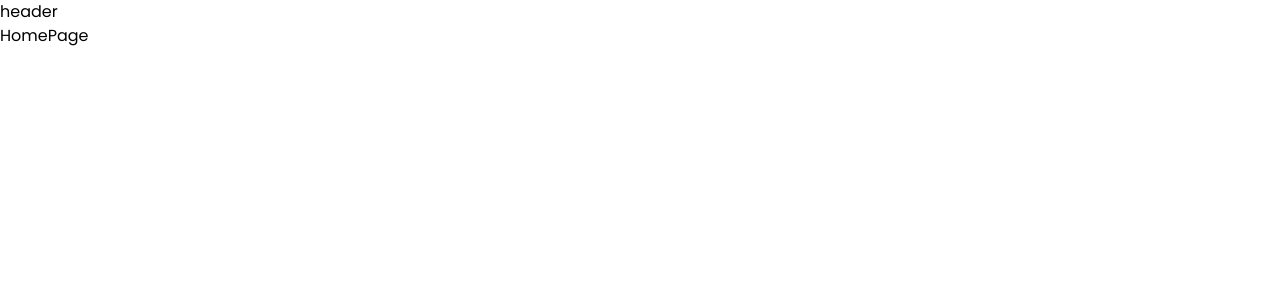
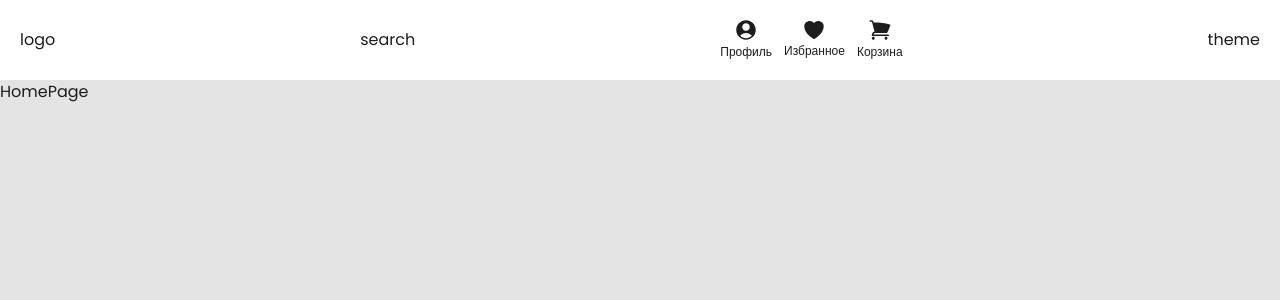
Before and after one commit to blinklay/guitar-store-mern, a React (Vite) app in the folder client/: page / in a window 1280 px wide. Shown: the top 300 px of the page. Built offline with nearby package versions, Linux system fonts and the light colour scheme.

Commit message:
Create Navigation Component

```diff
--- /dev/null
+++ b/client/src/components/Header.jsx
@@ -0,0 +1,16 @@
+import Navigation from "./Navigation/Navigation";
+
+export default function Header() {
+  return (
+    <header className="p-5 bg-header">
+      <div className="container mx-auto">
+        <div className="flex items-center gap-3 justify-between">
+          <p>logo</p>
+          <p>search</p>
+          <Navigation />
+          <p>theme</p>
+        </div>
+      </div>
+    </header>
+  );
+}
--- /dev/null
+++ b/client/src/components/Icons/CartIcon.jsx
@@ -0,0 +1,24 @@
+export default function CartIcon() {
+  return (
+    <svg
+      width="22"
+      height="20"
+      viewBox="0 0 22 20"
+      fill="none"
+      xmlns="http://www.w3.org/2000/svg"
+    >
+      <path
+        d="M1.25 0.25C0.835786 0.25 0.5 0.585786 0.5 1C0.5 1.41421 0.835786 1.75 1.25 1.75H2.63568C2.80558 1.75 2.95425 1.86422 2.99803 2.02838L5.55576 11.6199C3.94178 12.0385 2.75 13.5051 2.75 15.25C2.75 15.6642 3.08579 16 3.5 16H19.25C19.6642 16 20 15.6642 20 15.25C20 14.8358 19.6642 14.5 19.25 14.5H4.37803C4.68691 13.6261 5.52034 13 6.5 13H17.7183C18.0051 13 18.2668 12.8364 18.3925 12.5785C19.5277 10.249 20.5183 7.83603 21.3527 5.35126C21.4191 5.15357 21.4002 4.93716 21.3005 4.75399C21.2008 4.57082 21.0294 4.43743 20.8273 4.38583C16.0055 3.15442 10.9536 2.5 5.75 2.5C5.39217 2.5 5.03505 2.5031 4.67868 2.50926L4.44738 1.64188C4.2285 0.821088 3.48515 0.25 2.63568 0.25H1.25Z"
+        fill="var(--color-main-text)"
+      />
+      <path
+        d="M2.75 18.25C2.75 17.4216 3.42157 16.75 4.25 16.75C5.07843 16.75 5.75 17.4216 5.75 18.25C5.75 19.0784 5.07843 19.75 4.25 19.75C3.42157 19.75 2.75 19.0784 2.75 18.25Z"
+        fill="var(--color-main-text)"
+      />
+      <path
+        d="M15.5 18.25C15.5 17.4216 16.1716 16.75 17 16.75C17.8284 16.75 18.5 17.4216 18.5 18.25C18.5 19.0784 17.8284 19.75 17 19.75C16.1716 19.75 15.5 19.0784 15.5 18.25Z"
+        fill="var(--color-main-text)"
+      />
+    </svg>
+  );
+}
--- /dev/null
+++ b/client/src/components/Icons/HeartIcon.jsx
@@ -0,0 +1,16 @@
+export default function HeartIcon() {
+  return (
+    <svg
+      width="20"
+      height="18"
+      viewBox="0 0 20 18"
+      fill="none"
+      xmlns="http://www.w3.org/2000/svg"
+    >
+      <path
+        d="M9.64497 17.9176L9.63844 17.9141L9.61579 17.9018C9.5965 17.8913 9.56891 17.8762 9.53358 17.8565C9.46292 17.8171 9.36124 17.7593 9.23296 17.6839C8.9765 17.533 8.61317 17.3108 8.17855 17.0219C7.31074 16.445 6.15122 15.597 4.9886 14.5132C2.68781 12.3685 0.25 9.18203 0.25 5.25693C0.25 2.32887 2.7136 0.00692749 5.6875 0.00692749C7.43638 0.00692749 9.00232 0.806015 10 2.05852C10.9977 0.806015 12.5636 0.00692749 14.3125 0.00692749C17.2864 0.00692749 19.75 2.32887 19.75 5.25693C19.75 9.18203 17.3122 12.3685 15.0114 14.5132C13.8488 15.597 12.6893 16.445 11.8215 17.0219C11.3868 17.3108 11.0235 17.533 10.767 17.6839C10.6388 17.7593 10.5371 17.8171 10.4664 17.8565C10.4311 17.8762 10.4035 17.8913 10.3842 17.9018L10.3616 17.9141L10.355 17.9176L10.3523 17.9191C10.1323 18.0359 9.86769 18.0359 9.64773 17.9191L9.64497 17.9176Z"
+        fill="var(--color-main-text)"
+      />
+    </svg>
+  );
+}
--- /dev/null
+++ b/client/src/components/Icons/UserIcon.jsx
@@ -0,0 +1,18 @@
+export default function UserIcon() {
+  return (
+    <svg
+      width="20"
+      height="20"
+      viewBox="0 0 20 20"
+      fill="none"
+      xmlns="http://www.w3.org/2000/svg"
+    >
+      <path
+        fillRule="evenodd"
+        clipRule="evenodd"
+        d="M16.6854 17.1039C18.5721 15.326 19.75 12.8039 19.75 10.0068C19.75 4.62206 15.3848 0.256836 10 0.256836C4.61522 0.256836 0.25 4.62206 0.25 10.0068C0.25 12.8039 1.42785 15.326 3.31463 17.1039C5.06012 18.7488 7.41234 19.7568 10 19.7568C12.5877 19.7568 14.9399 18.7488 16.6854 17.1039ZM4.14512 15.8191C5.51961 14.1046 7.63161 13.0068 10 13.0068C12.3684 13.0068 14.4804 14.1046 15.8549 15.8191C14.3603 17.3246 12.289 18.2568 10 18.2568C7.711 18.2568 5.63973 17.3246 4.14512 15.8191ZM13.75 7.00684C13.75 9.0779 12.0711 10.7568 10 10.7568C7.92893 10.7568 6.25 9.0779 6.25 7.00684C6.25 4.93577 7.92893 3.25684 10 3.25684C12.0711 3.25684 13.75 4.93577 13.75 7.00684Z"
+        fill="var(--color-main-text)"
+      />
+    </svg>
+  );
+}
--- a/client/src/components/Layout.jsx
+++ b/client/src/components/Layout.jsx
@@ -1,9 +1,10 @@
 import { Outlet } from "react-router-dom";
+import Header from "./Header";
 
 export default function Layout() {
   return (
     <div>
-      <header>header</header>
+      <Header />
 
       <div className="container mx-auto">
         <Outlet />
--- /dev/null
+++ b/client/src/components/Navigation/Navigation.jsx
@@ -0,0 +1,28 @@
+import { routes } from "../../routes/routes";
+import NavigationItem from "./NavigationItem";
+import HeartIcon from "../Icons/HeartIcon";
+import CartIcon from "../Icons/CartIcon";
+import UserIcon from "../Icons/UserIcon";
+
+export default function Navigation() {
+  const isAuth = true;
+
+  return (
+    <nav>
+      <ul className="flex items-center gap-3">
+        <NavigationItem
+          to={isAuth ? routes.PROFILE : routes.LOGIN}
+          text={isAuth ? "профиль" : "войти"}
+        >
+          <UserIcon />
+        </NavigationItem>
+        <NavigationItem to={routes.FAVORITES} text="избранное">
+          <HeartIcon />
+        </NavigationItem>
+        <NavigationItem to={routes.CART} text="корзина">
+          <CartIcon />
+        </NavigationItem>
+      </ul>
+    </nav>
+  );
+}
--- /dev/null
+++ b/client/src/components/Navigation/NavigationItem.jsx
@@ -0,0 +1,15 @@
+import { NavLink } from "react-router-dom";
+
+export default function NavigationItem({ to, text, children }) {
+  return (
+    <li className="capitalize text-xs">
+      <NavLink
+        to={to}
+        className="flex flex-col items-center gap-1 justify-between"
+      >
+        {children}
+        <p>{text}</p>
+      </NavLink>
+    </li>
+  );
+}
--- a/client/src/index.css
+++ b/client/src/index.css
@@ -1,6 +1,28 @@
 @tailwind base;
 @tailwind components;
 @tailwind utilities;
+
+:root {
+  --color-light: #e4e4e4;
+  --color-dark: #1d1d1d;
+  --color-white: #fff;
+  --color-dark-2: #2e2e2e;
+
+  --color-header: var(--color-white);
+  --color-background: var(--color-light);
+  --color-main-text: var(--color-dark);
+}
+
+.dark {
+  --color-header: var(--color-dark-2);
+  --color-background: var(--color-dark);
+  --color-main-text: var(--color-light);
+}
+
+body {
+  @apply bg-background text-textMain transition-colors duration-300;
+}
+
 
 body {
   font-family: "Poppins", sans-serif;
--- a/client/src/routes/ProtectedRouteByAuth.jsx
+++ b/client/src/routes/ProtectedRouteByAuth.jsx
@@ -2,6 +2,6 @@ import { Navigate } from "react-router-dom";
 import { routes } from "./routes";
 
 export default function ProtectedRouteByAuth({ children }) {
-  const isAuth = false;
+  const isAuth = true;
   return isAuth ? children : <Navigate to={routes.LOGIN} />;
 }
--- a/client/tailwind.config.js
+++ b/client/tailwind.config.js
@@ -1,8 +1,15 @@
 /** @type {import('tailwindcss').Config} */
 export default {
+  darkMode: "class",
   content: ["./index.html", "./src/**/*.{js,ts,jsx,tsx}"],
   theme: {
-    extend: {},
+    extend: {
+      colors: {
+        background: "var(--color-background)",
+        textMain: "var(--color-main-text)",
+        header: "var(--color-header)"
+      }
+    },
   },
   plugins: [],
 }
```
